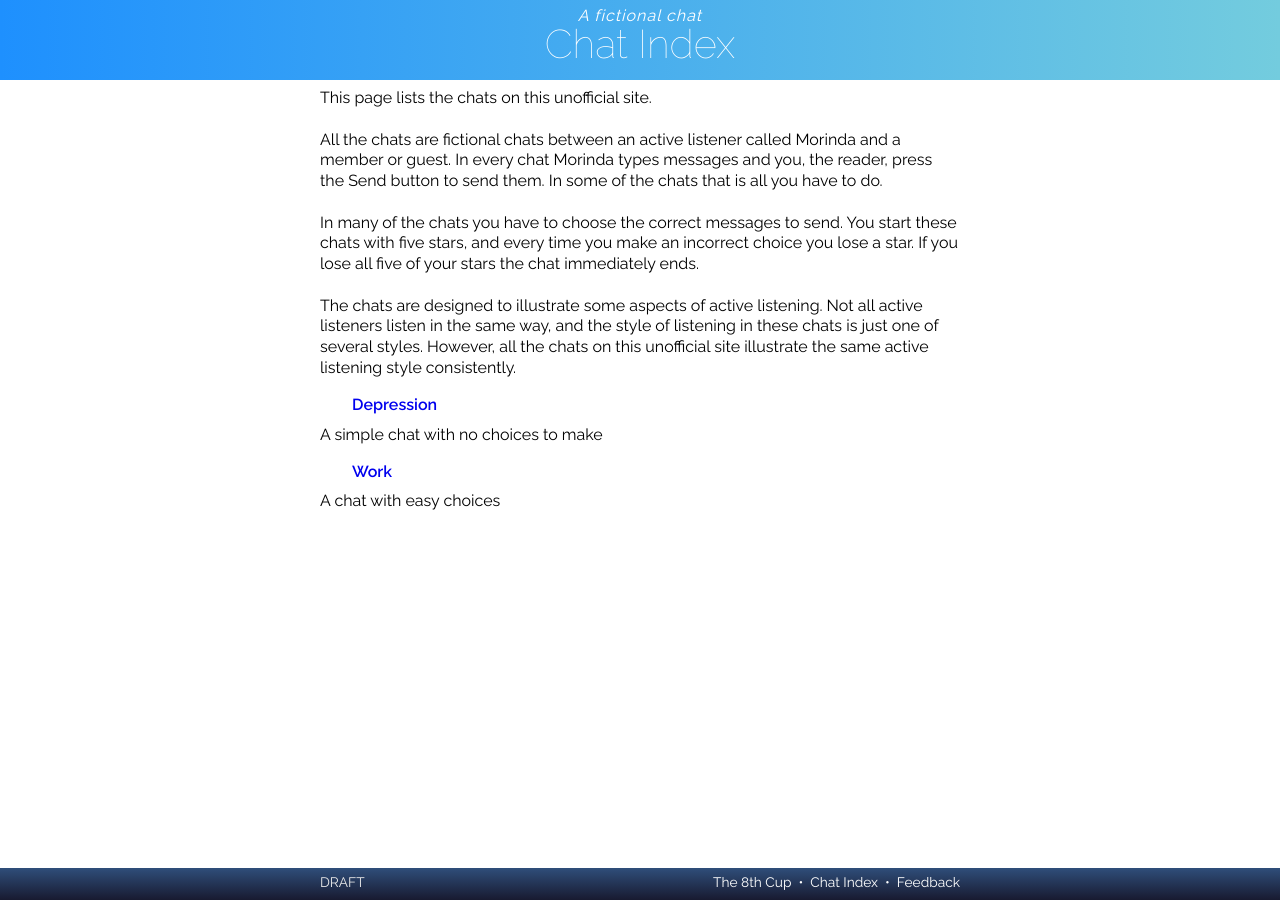
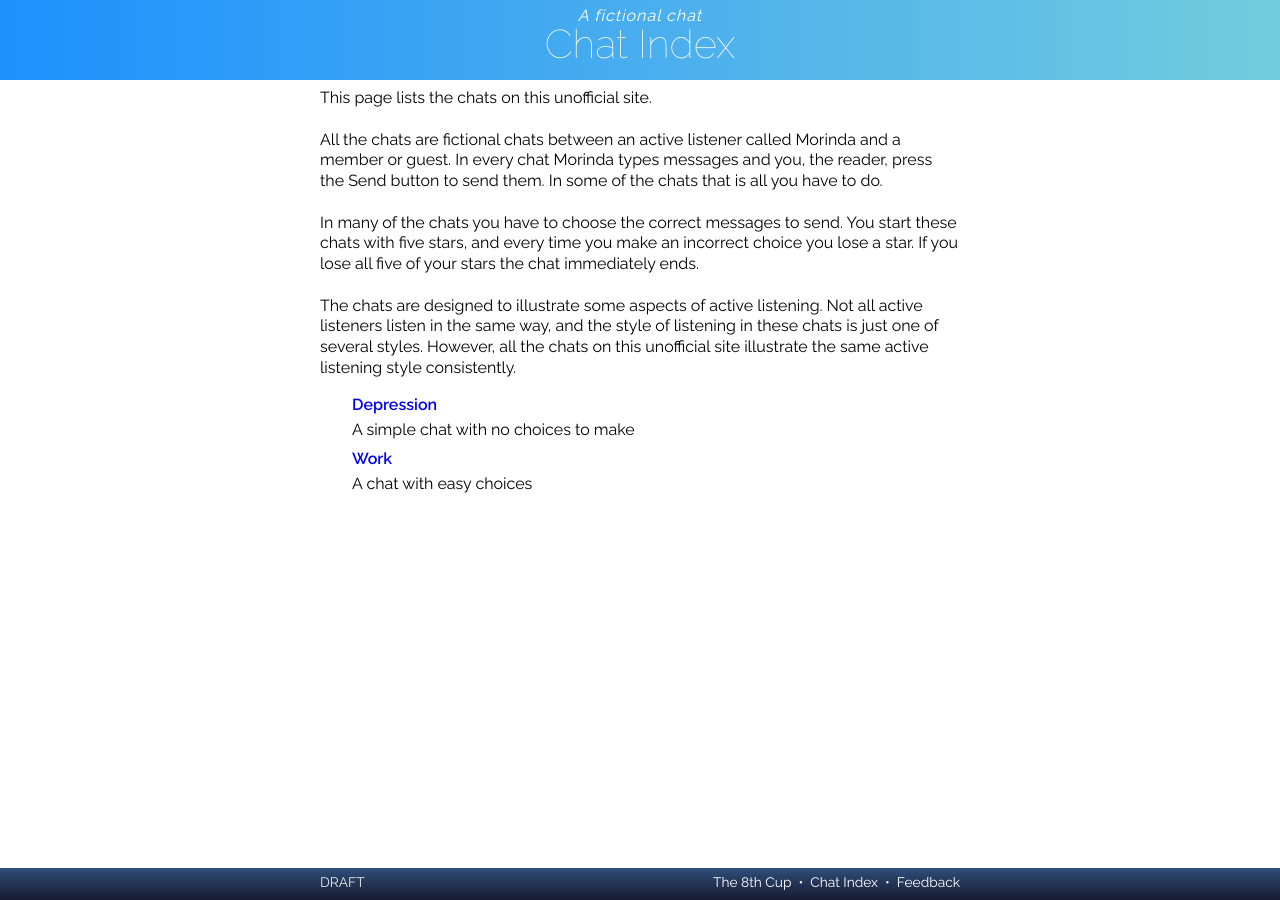
Before and after one commit to RarelyCharlie/rarelycharlie.github.io, a Jekyll site: the page built from _chat/index.md, in a window 1280 px wide. Built offline with Jekyll 4.4.1, drawn with Linux system fonts in a browser that asks for light colours; nearby versions of some CDN libraries.

Commit message:
info indent

```diff
--- a/_includes/chat.css
+++ b/_includes/chat.css
@@ -43,3 +43,4 @@ p.chosen label.chosen {color: #555;}
 
 h4 {margin: 1ex 0 0 2em;}
 h4 a {text-decoration: none;}
+h4+p {margin: .5ex 0 0 2em; padding: 0;}
```
